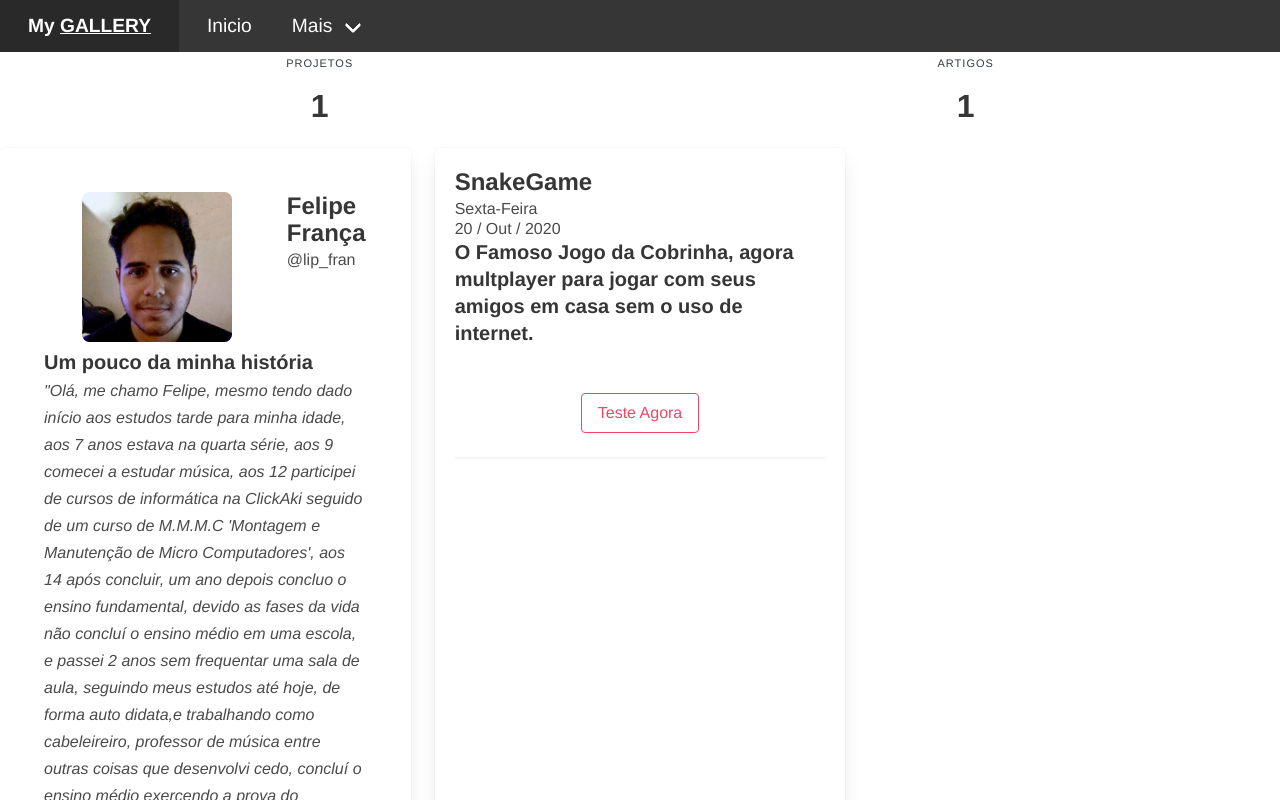
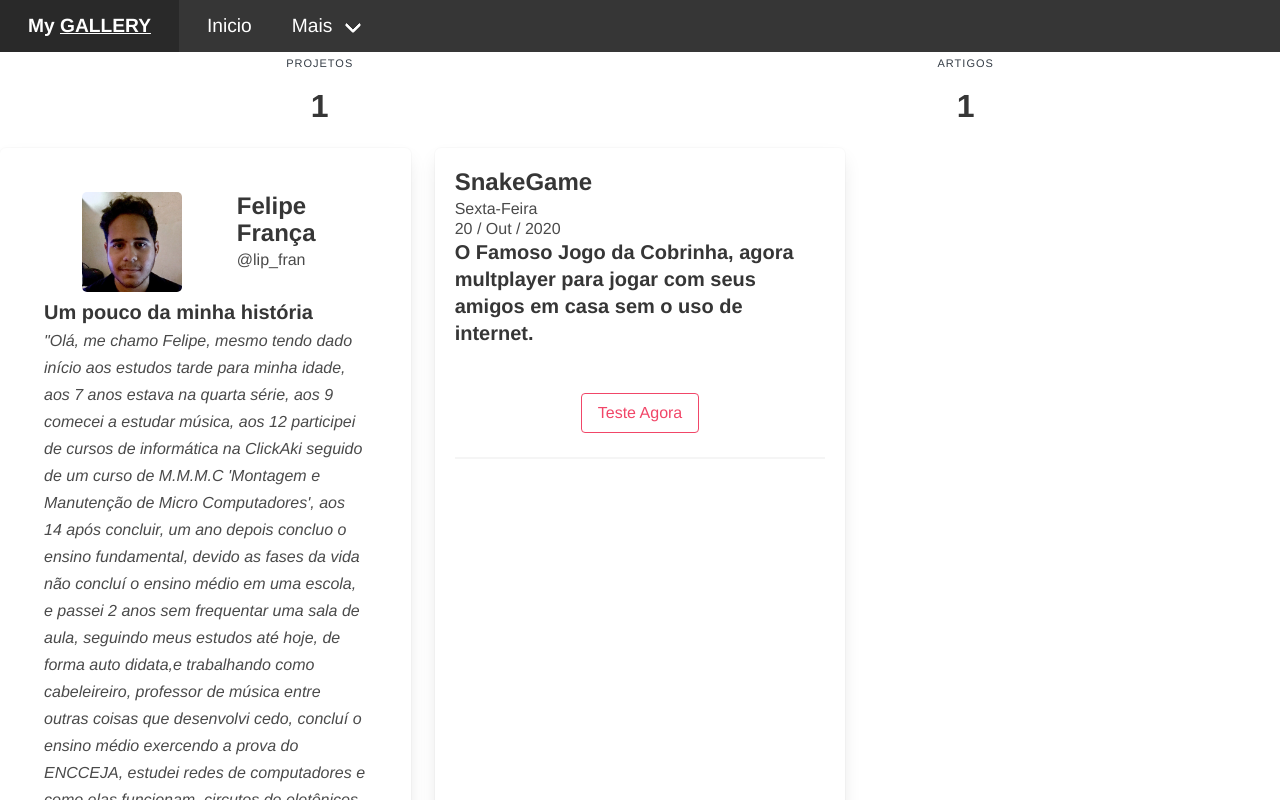
Before and after one commit to devFelipeFranca/devfelipefranca, a plain HTML site: page index.html in a window 1280 px wide. Shown: the top 800 px of the page. Drawn offline with Linux system fonts and the light colour scheme.

Commit message:
Artigo 1

```diff
--- a/style/style.css
+++ b/style/style.css
@@ -26,7 +26,7 @@ body {
 }
 
 .img-perfil{
-  width: 150px;
+  width: 100px;
   padding: 0;
   margin: 0;
   border-radius: 5%;
```
Also changed, not shown: index.html (+3 -2 lines).
